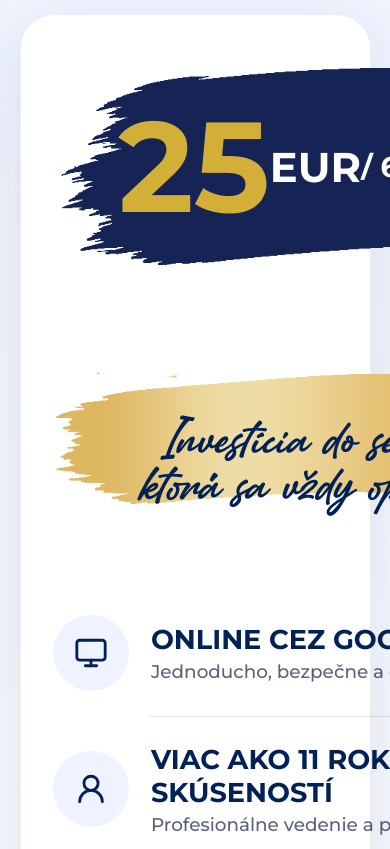
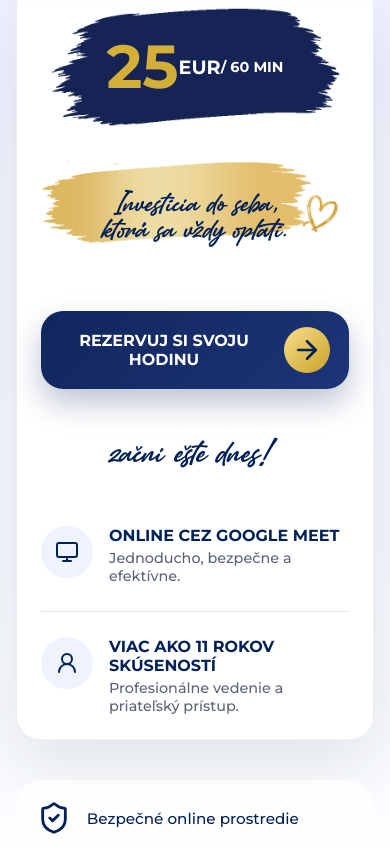
Before and after one commit to adabo4/welsan, a Next.js app: page / in a window 390 px wide. Shown: the part 2015-2864 px from the top of the page. Built offline with nearby package versions, Linux system fonts and the light colour scheme.

Commit message:
made pricingCta responsive

```diff
--- a/src/components/PricingTca.tsx
+++ b/src/components/PricingTca.tsx
@@ -39,7 +39,7 @@ export default function PricingCta() {
         <div className={styles.divider} />
 
         <div className={styles.infoSide}>
-          <div className={styles.infoItem}>
+          <div className={`${styles.infoItem} ${styles.onlineLessons}`}>
             <span className={styles.iconCircle}>
               <Monitor size={34} />
             </span>
@@ -51,7 +51,7 @@ export default function PricingCta() {
 
           <div className={styles.line} />
 
-          <div className={styles.infoItem}>
+          <div className={`${styles.infoItem} ${styles.experience}`}>
             <span className={styles.iconCircle}>
               <UserRound size={34} />
             </span>
@@ -61,14 +61,15 @@ export default function PricingCta() {
             </div>
           </div>
 
+          <div className={styles.ctaWrapper}>
             <button className={styles.ctaButton}>
               Rezervuj si svoju hodinu
               <span>
                 <ArrowRight size={30} />
               </span>
             </button>
-
             <p className={styles.script}>začni ešte dnes!</p>
+          </div>
         </div>
       </div>
 
--- a/src/components/pricingCta.module.css
+++ b/src/components/pricingCta.module.css
@@ -31,15 +31,6 @@
 
 }
 
-.note {
-    width: 500px;
-    height: 240px;
-    background: url("/images/smuha zlata.png") center/contain no-repeat;
-    display: flex;
-    justify-content: center;
-    align-items: center;
-}
-
 
 .price {
     color: var(--color-bullets);
@@ -62,6 +53,15 @@
     font-size: 1.8rem;
     font-weight: 700;
     color: white;
+}
+
+.note {
+    width: 500px;
+    height: 240px;
+    background: url("/images/smuha zlata.png") center/contain no-repeat;
+    display: flex;
+    justify-content: center;
+    align-items: center;
 }
 
 .note {
@@ -195,7 +195,7 @@
     flex-shrink: 0;
 }
 
-@media (max-width: 950px) {
+/* @media (max-width: 950px) {
     .card {
         grid-template-columns: 1fr;
         padding: 2rem;
@@ -208,4 +208,230 @@
     .bottomBar {
         grid-template-columns: 1fr 1fr;
     }
+} */
+
+/* ---------- Tablet ---------- */
+
+@media (max-width: 1024px) {
+
+    .section {
+        padding: 4rem 2rem;
+    }
+
+    .card {
+        grid-template-columns: 1fr;
+        gap: 2.5rem;
+        padding: 2.5rem;
+    }
+
+    .divider {
+        display: none;
+    }
+
+    .priceSide {
+        display: flex;
+        flex-direction: column;
+        align-items: center;
+    }
+
+    .brush,
+    .note {
+        width: 420px;
+        height: 190px;
+    }
+
+    .price {
+        font-size: 6.2rem;
+    }
+
+    .currency {
+        font-size: 2rem;
+    }
+
+    .duration {
+        font-size: 1.4rem;
+    }
+
+    .note {
+        font-size: 2.3rem;
+    }
+
+    .infoItem h3 {
+        font-size: 1.4rem;
+    }
+
+    .infoItem p {
+        font-size: 1rem;
+    }
+
+    .ctaButton {
+        font-size: 1.3rem;
+    }
+
+    .bottomBar {
+        grid-template-columns: repeat(2, 1fr);
+    }
 }
+
+/* ---------- Mobile ---------- */
+
+@media (max-width: 768px) {
+
+    .infoSide {
+        display: flex;
+    }
+
+    .onlineLessons {
+        order: 2;
+    }
+
+    .line {
+        order: 3;
+    }
+
+    .experience {
+        order: 4;
+    }
+
+    .ctaWrapper {
+        order: 1;
+        margin-bottom: 1rem;
+    }
+
+    .section {
+        padding: 3rem 1rem;
+    }
+
+    .card {
+        padding: 1.5rem;
+        border-radius: 24px;
+    }
+
+    .brush,
+    .note {
+        width: 100%;
+        max-width: 340px;
+        height: 145px;
+        background-size: contain;
+    }
+
+    .price {
+        font-size: 4.7rem;
+    }
+
+    .currency {
+        font-size: 1.5rem;
+    }
+
+    .duration {
+        font-size: 1rem;
+    }
+
+    .note {
+        margin-top: 1rem;
+        font-size: 1.9rem;
+    }
+
+
+    .infoItem {
+        align-items: flex-start;
+        gap: 1rem;
+    }
+
+    .iconCircle {
+        width: 60px;
+        height: 60px;
+    }
+
+    .iconCircle svg {
+        width: 28px;
+        height: 28px;
+    }
+
+    .infoItem h3 {
+        font-size: 1.15rem;
+    }
+
+    .infoItem p {
+        font-size: .95rem;
+    }
+
+    .line {
+        width: 100%;
+        margin-left: 0;
+    }
+
+    .ctaButton {
+        width: 100%;
+        padding: 1rem 1.2rem;
+        font-size: 1rem;
+    }
+
+    .ctaButton span {
+        width: 46px;
+        height: 46px;
+    }
+
+    .script {
+        font-size: 2.2rem;
+    }
+
+    .bottomBar {
+        grid-template-columns: 1fr;
+        gap: 1rem;
+        padding: 1.3rem;
+    }
+
+    .bottomItem {
+        justify-content: flex-start;
+        font-size: .95rem;
+    }
+}
+
+/* ---------- Small phones ---------- */
+
+@media (max-width: 480px) {
+
+    .brush,
+    .note {
+        height: 120px;
+    }
+
+    .price {
+        font-size: 3.8rem;
+    }
+
+    .currency {
+        font-size: 1.2rem;
+    }
+
+    .duration {
+        font-size: .9rem;
+    }
+
+    .note {
+        font-size: 1.55rem;
+    }
+
+    .iconCircle {
+        width: 52px;
+        height: 52px;
+    }
+
+    .iconCircle svg {
+        width: 24px;
+        height: 24px;
+    }
+
+    .infoItem h3 {
+        font-size: 1rem;
+    }
+
+    .infoItem p {
+        font-size: .9rem;
+    }
+
+    .script {
+        font-size: 1.8rem;
+    }
+}
```
Lines whose indentation alone changed are shown as unchanged.
